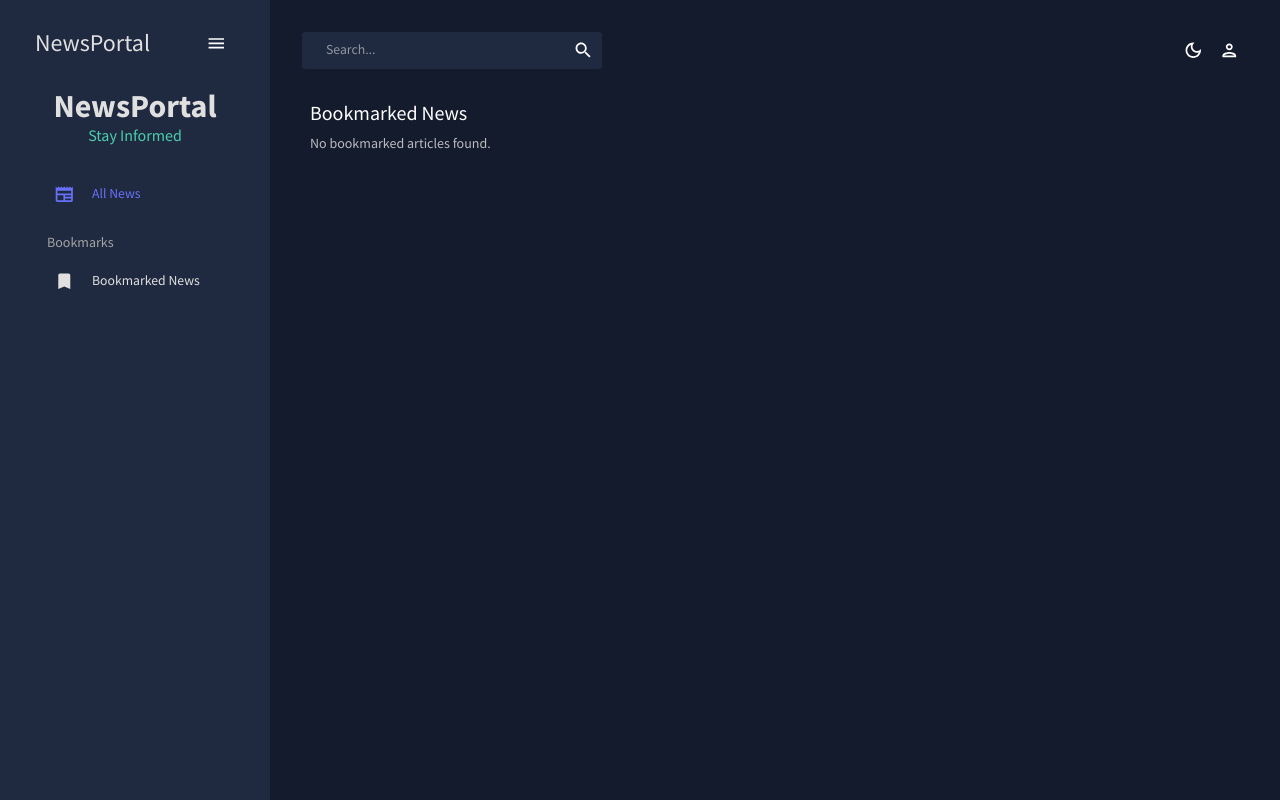
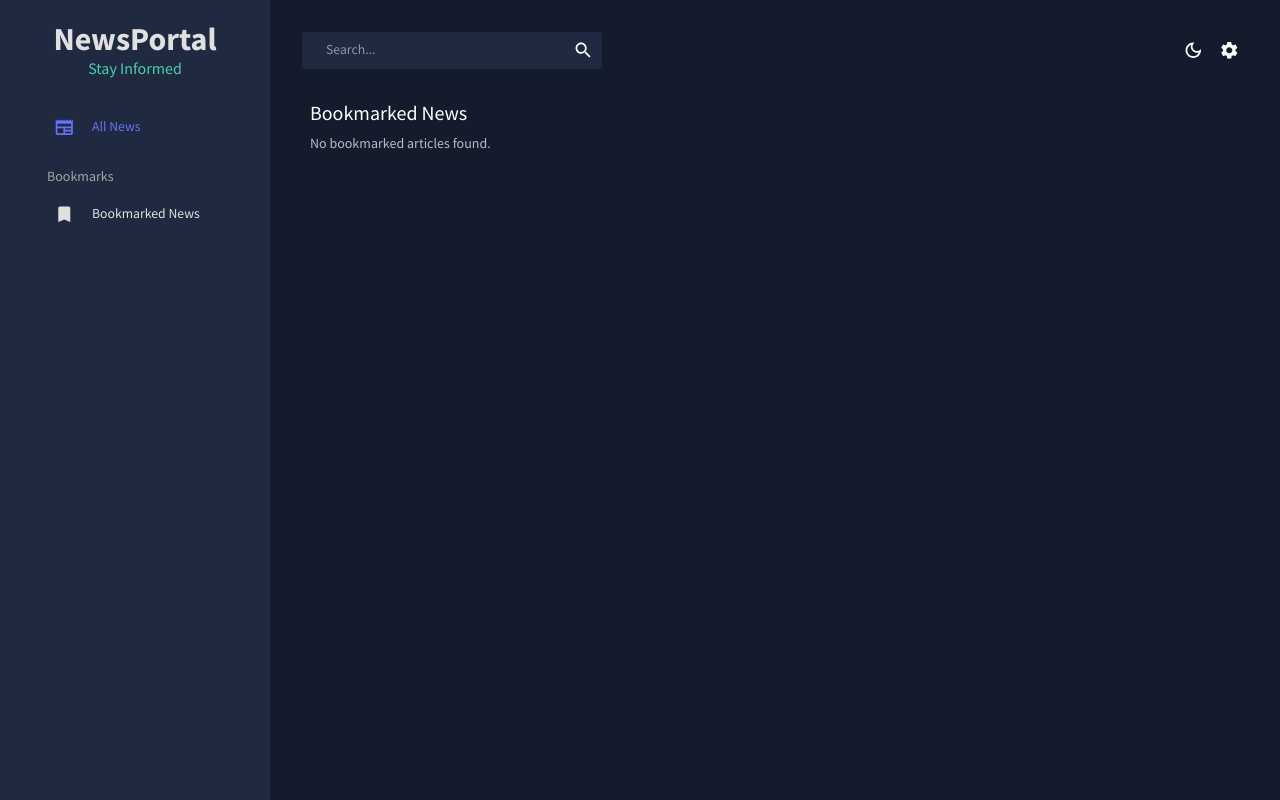
Before and after one commit to VilelaMarcus/news-aggregator, a React (Vite) app: page /bookmarked in a window 1280 px wide. Built offline with nearby package versions, Linux system fonts and the light colour scheme.

Commit message:
clean up in some components
missing : filter by category

```diff
--- a/src/global/MobileFooter.jsx
+++ b/src/global/MobileFooter.jsx
@@ -1,11 +1,7 @@
 import React from "react";
 import { BottomNavigation, BottomNavigationAction } from "@mui/material";
-import HomeIcon from "@mui/icons-material/Home";
-import SearchIcon from "@mui/icons-material/Search";
-
 import NewspaperOutlinedIcon from "@mui/icons-material/NewspaperOutlined";
 import BookmarkOutlinedIcon from "@mui/icons-material/BookmarkOutlined";
-import MenuOutlinedIcon from "@mui/icons-material/MenuOutlined";
 import { useNavigate } from "react-router-dom";
 
 const MobileFooter = () => {
--- a/src/global/Sidebar.jsx
+++ b/src/global/Sidebar.jsx
@@ -6,7 +6,6 @@ import "react-pro-sidebar/dist/css/styles.css";
 import { tokens } from "../theme";
 import NewspaperOutlinedIcon from "@mui/icons-material/NewspaperOutlined";
 import BookmarkOutlinedIcon from "@mui/icons-material/BookmarkOutlined";
-import MenuOutlinedIcon from "@mui/icons-material/MenuOutlined";
 
 const Item = ({ title, to, icon, selected, setSelected }) => {
   const theme = useTheme();
@@ -29,7 +28,6 @@ const Item = ({ title, to, icon, selected, setSelected }) => {
 const Sidebar = () => {
   const theme = useTheme();
   const colors = tokens(theme.palette.mode);
-  const [isCollapsed, setIsCollapsed] = useState(false);
   const [selected, setSelected] = useState("All News");
 
   return (
@@ -52,35 +50,9 @@ const Sidebar = () => {
         },
       }}
     >
-      <ProSidebar collapsed={isCollapsed}>
+      <ProSidebar>
         <Menu iconShape="square">
-          {/* LOGO AND MENU ICON */}
-          <MenuItem
-            onClick={() => setIsCollapsed(!isCollapsed)}
-            icon={isCollapsed ? <MenuOutlinedIcon /> : undefined}
-            style={{
-              margin: "10px 0 20px 0",
-              color: colors.grey[100],
-            }}
-          >
-            {!isCollapsed && (
-              <Box
-                display="flex"
-                justifyContent="space-between"
-                alignItems="center"
-                ml="15px"
-              >
-                <Typography variant="h3" color={colors.grey[100]}>
-                  NewsPortal
-                </Typography>
-                <IconButton onClick={() => setIsCollapsed(!isCollapsed)}>
-                  <MenuOutlinedIcon />
-                </IconButton>
-              </Box>
-            )}
-          </MenuItem>
 
-          {!isCollapsed && (
             <Box mb="25px">
               <Box textAlign="center">
                 <Typography
@@ -96,9 +68,7 @@ const Sidebar = () => {
                 </Typography>
               </Box>
             </Box>
-          )}
-
-          <Box paddingLeft={isCollapsed ? undefined : "10%"}>
+          <Box paddingLeft={"10%"}>
             <Item
               title="All News"
               to="/"
--- a/src/global/Topbar.jsx
+++ b/src/global/Topbar.jsx
@@ -4,8 +4,8 @@ import { ColorModeContext, tokens } from "../theme";
 import { useAuth0 } from "@auth0/auth0-react";
 import LightModeOutlinedIcon from "@mui/icons-material/LightModeOutlined";
 import DarkModeOutlinedIcon from "@mui/icons-material/DarkModeOutlined";
-import PersonOutlinedIcon from "@mui/icons-material/PersonOutlined";
-import SearchIcon from "@mui/icons-material/Search"; // Ícone de lupa para busca
+import SearchIcon from "@mui/icons-material/Search";
+import { Settings } from "@mui/icons-material";
 
 const Topbar = ({ onSearch }) => {
   const theme = useTheme();
@@ -62,9 +62,9 @@ const Topbar = ({ onSearch }) => {
             )}
           </IconButton>
         </Tooltip>
-        <Tooltip title="Log out" arrow>
+        <Tooltip title="Change preffered" arrow>
           <IconButton onClick={logout}>
-            <PersonOutlinedIcon />
+            <Settings />
           </IconButton>
         </Tooltip>
       </Box>
```
